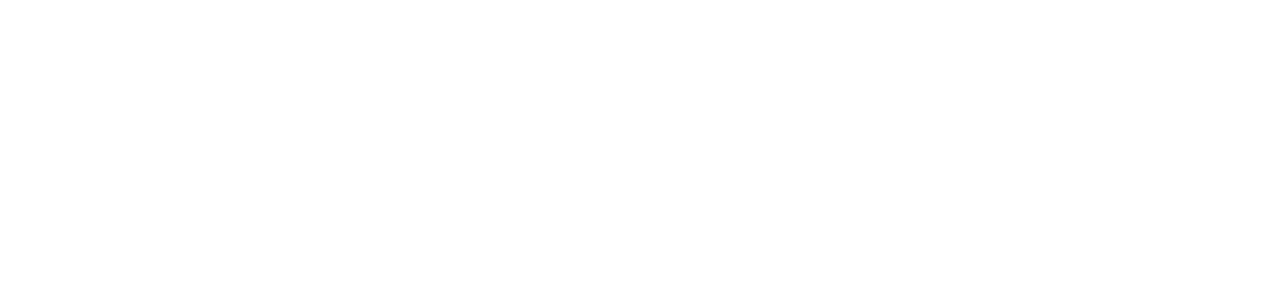
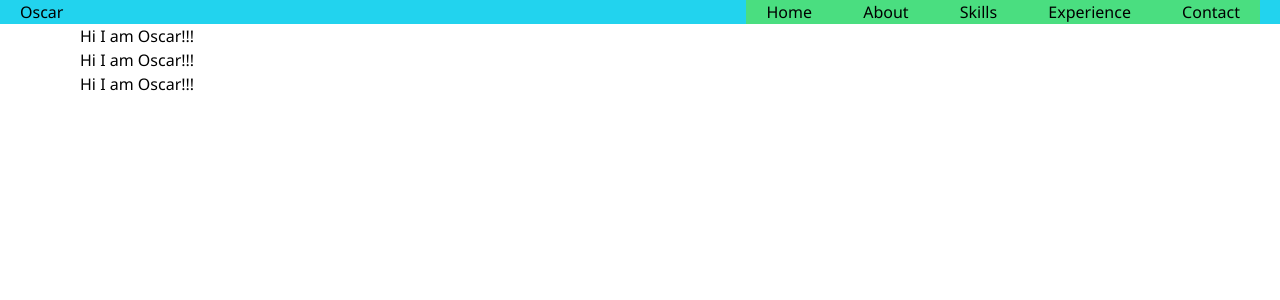
Before and after one commit to NTHOscar/my-web, a Next.js app: page / in a window 1280 px wide. Shown: the top 300 px of the page. Built offline with nearby package versions, Linux system fonts and the light colour scheme.

Commit message:
udpate navbar

```diff
--- a/app/globals.css
+++ b/app/globals.css
@@ -1,3 +1,7 @@
 @tailwind base;
 @tailwind components;
 @tailwind utilities;
+
+*{
+    font-family: 'Segoe UI', Tahoma, Geneva, Verdana, sans-serif;
+}
--- a/app/layout.js
+++ b/app/layout.js
@@ -1,17 +1,9 @@
 import './globals.css'
-import { Inter } from 'next/font/google'
-
-const inter = Inter({ subsets: ['latin'] })
-
-export const metadata = {
-  title: 'Create Next App',
-  description: 'Generated by create next app',
-}
 
 export default function RootLayout({ children }) {
   return (
     <html lang="en">
-      <body className={inter.className}>{children}</body>
+      <body>{children}</body>
     </html>
   )
 }
--- a/app/page.js
+++ b/app/page.js
@@ -1,16 +1,63 @@
+"use client"
 import Image from 'next/image'
 // import {NavBar} from "/components/NavBar"
 import Link from 'next/link';
+import React, { useEffect } from "react";
 
 export default function Home() {
+  let navLinks = null;
+  useEffect(() => {
+    // you are safe to use the 'document' object here
+    navLinks = document.querySelector('.nav-links')
+  }, [navLinks]);
+
+  function onToggleMenu(e){
+
+    console.log(e);
+    e.name = e.name === 'menu' ? 'close' : 'menu'
+    navLinks.classList.toggle('top-[10%]')
+  }
+
   return (
     <>
       {/* navbar */}
-      <nav className="text">
-        <p className = "text-start">
-          <div className='text'></div>
-        </p>
-      </nav>
+      <nav className=" bg-cyan-400 flex justify-between items-center px-5  mx-auto h-100">
+            <div className="">
+                {/* <img className="w-16 cursor-pointer" src="https://cdn-icons-png.flaticon.com/512/5968/5968204.png" alt="..."></img> */}
+                Oscar
+            </div>
+            <div className="nav-links duration-500 md:static absolute  bg-green-400 md:min-h-fit min-h-[60vh] left-0 top-[-100%] md:w-auto  w-full px-5 ">
+                <ul className="flex md:flex-row flex-col md:items-center md:gap-[4vw] gap-8">
+                    <li>
+                        <a className="hover:text-gray-500" href="">Home</a>
+                    </li>
+                    <li>
+                        <a className="hover:text-gray-500" href="#about">About</a>
+                    </li>
+                    <li>
+                        <a className="hover:text-gray-500" href="#">Skills</a>
+                    </li>
+                    <li>
+                        <a className="hover:text-gray-500" href="#">Experience</a>
+                    </li>
+                    <li>
+                        <a className="hover:text-gray-500" href="#">Contact</a>
+                    </li>
+                </ul>
+            </div>
+
+            {/* <button className="bg-[#a6c1ee] text-white px-5 py-2 rounded-full hover:bg-[#87acec]">Sign in</button> */}
+            <button onClick={(e)=>onToggleMenu(e)} name="menu" className="text-3xl cursor-pointer md:hidden">
+              <svg className="fill-current h-3 w-3" viewBox="0 0 20 20" xmlns="http://www.w3.org/2000/svg"><title>Menu</title><path d="M0 3h20v2H0V3zm0 6h20v2H0V9zm0 6h20v2H0v-2z"/></svg>
+            </button>
+
+        </nav>
+        {/* body */}
+        <div className='px-20'>
+          <section id='intro'>Hi I am Oscar!!!</section>
+          <section id='about'>Hi I am Oscar!!!</section>
+          <section id='experience'>Hi I am Oscar!!!</section>
+        </div>
     </>
   )
 }
```
